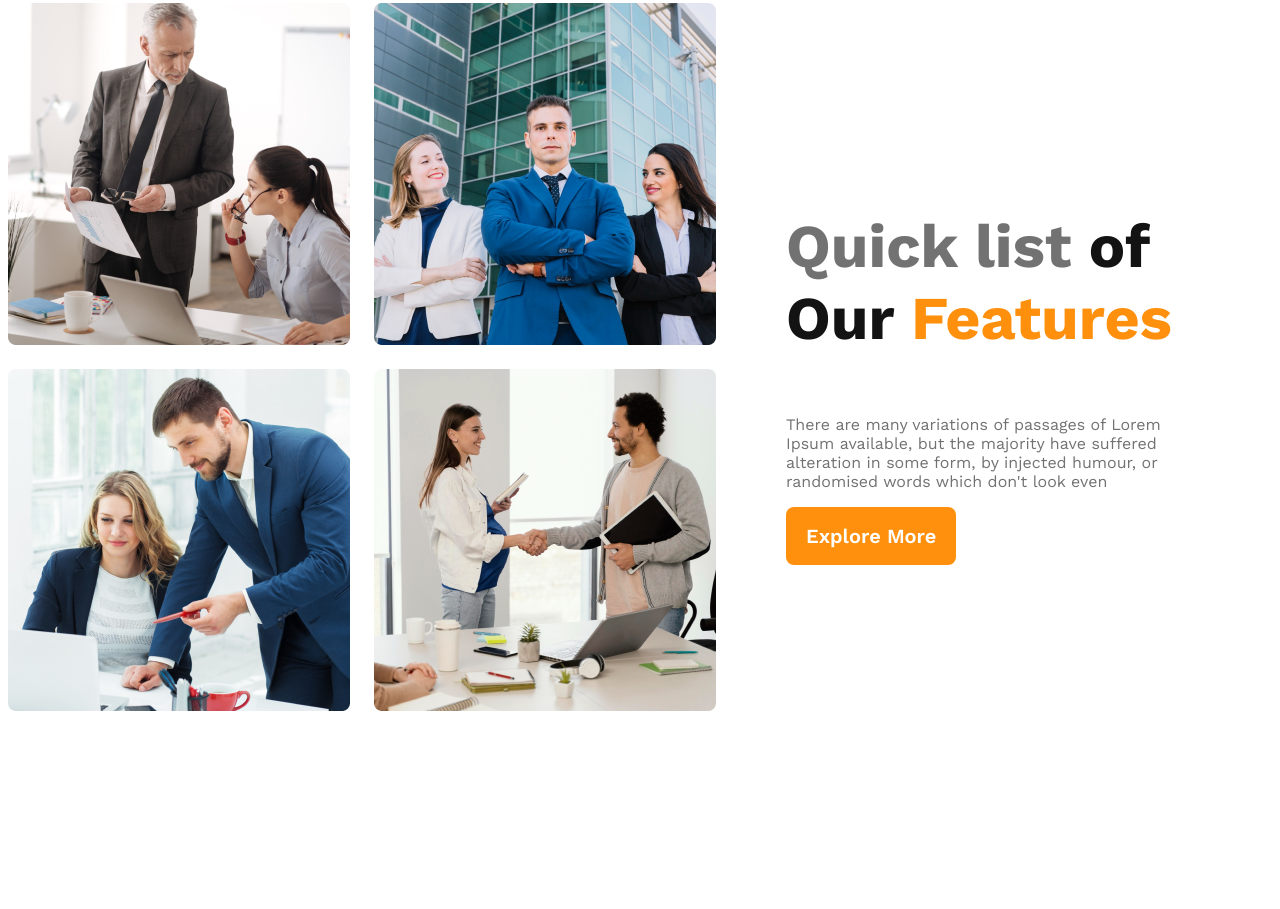
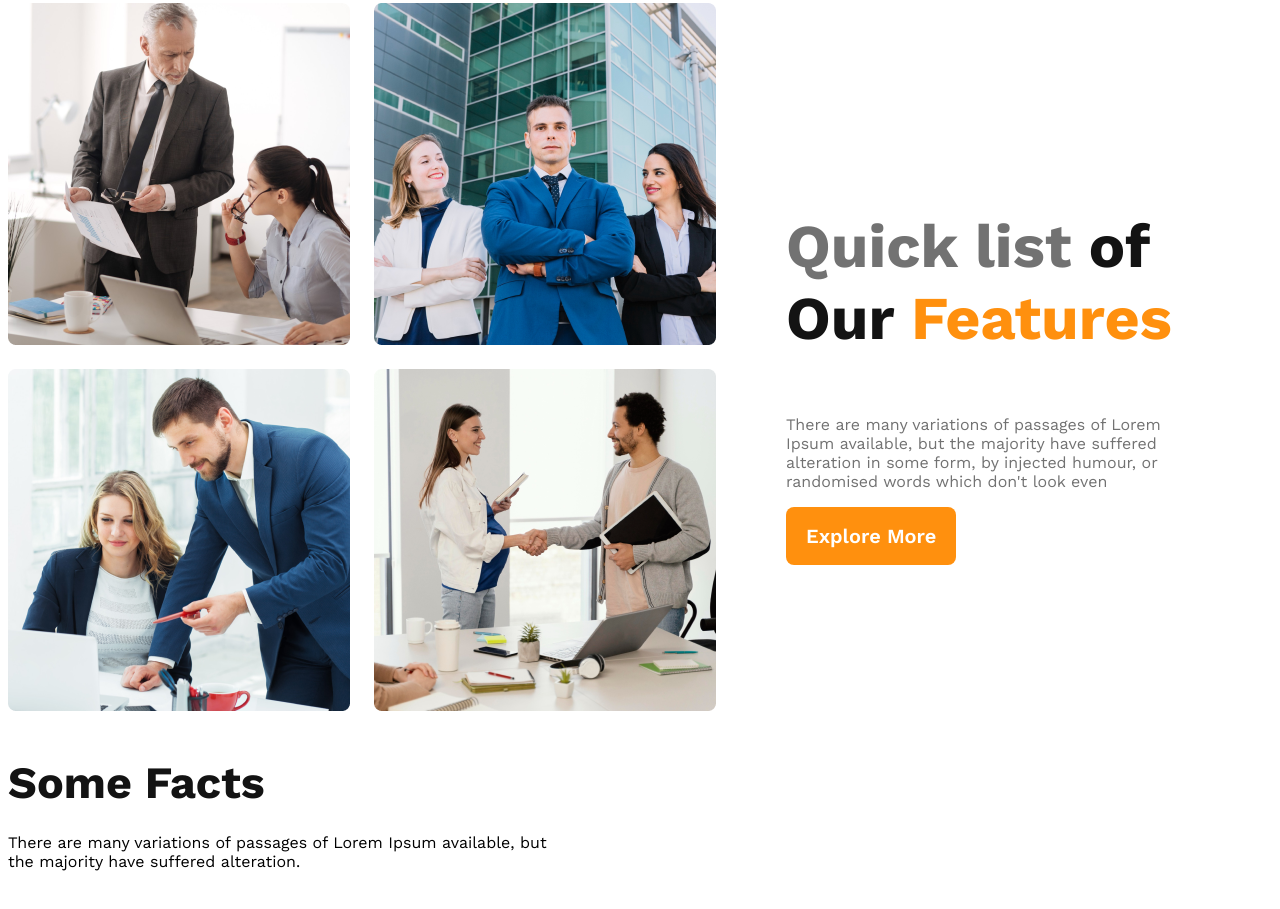
Before and after one commit to Islamul042/my-first-repository, a plain HTML site: page index.html in a window 1280 px wide. Shown: the part 1009-1918 px from the top of the page. Before the commit the page ends 1790 px from the top, so only its background shows below. Drawn offline with nearby package versions, Linux system fonts and the light colour scheme.

Commit message:
some fact section added

```diff
--- a/index.html
+++ b/index.html
@@ -45,6 +45,17 @@
 
 
         </section>
+        <section>
+            <div class="features-section">
+
+            </div>
+        </section>
+        <section>
+            <div class="some-fact-section">
+                <h3 class="fact-heading">Some Facts</h3>
+                <p class="fact-des">There are many variations of passages of Lorem Ipsum available, but the majority have suffered alteration.</p>
+            </div>
+        </section>
 
 
     </main>
--- a/style/style.css
+++ b/style/style.css
@@ -106,6 +106,17 @@ main{
     font-weight: 400;
 
 }
+.fact-heading{
+    color: var(--dark-01, #131313);
+    font-size: 2.8rem;
+    font-weight: 700;
+    margin-bottom: 1.5rem;
+
+}
+.fact-des{
+    max-width: 542px;
+
+}
 
 /* responsive small media */
 @media screen and (max-width:576px) {
```
